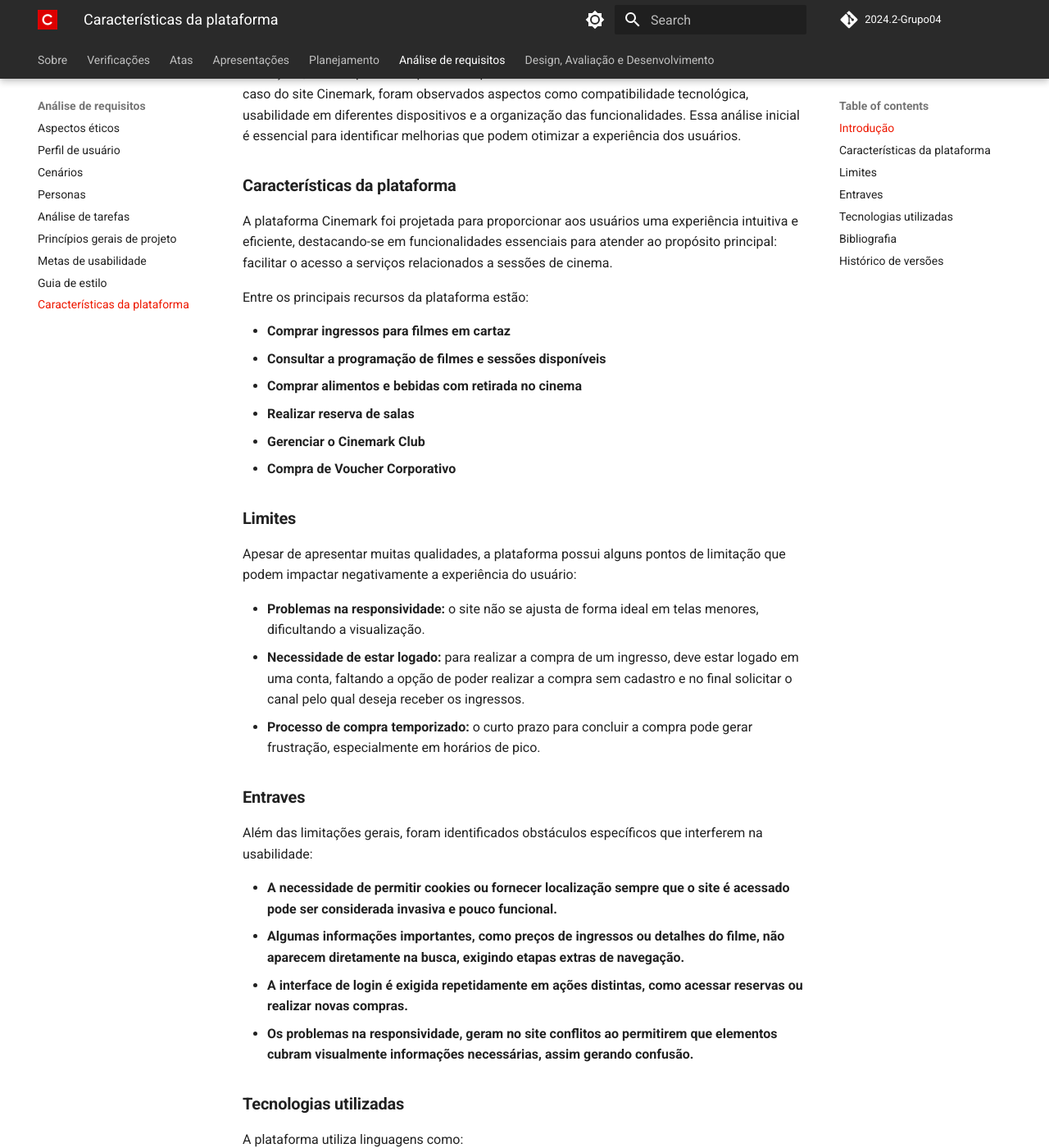
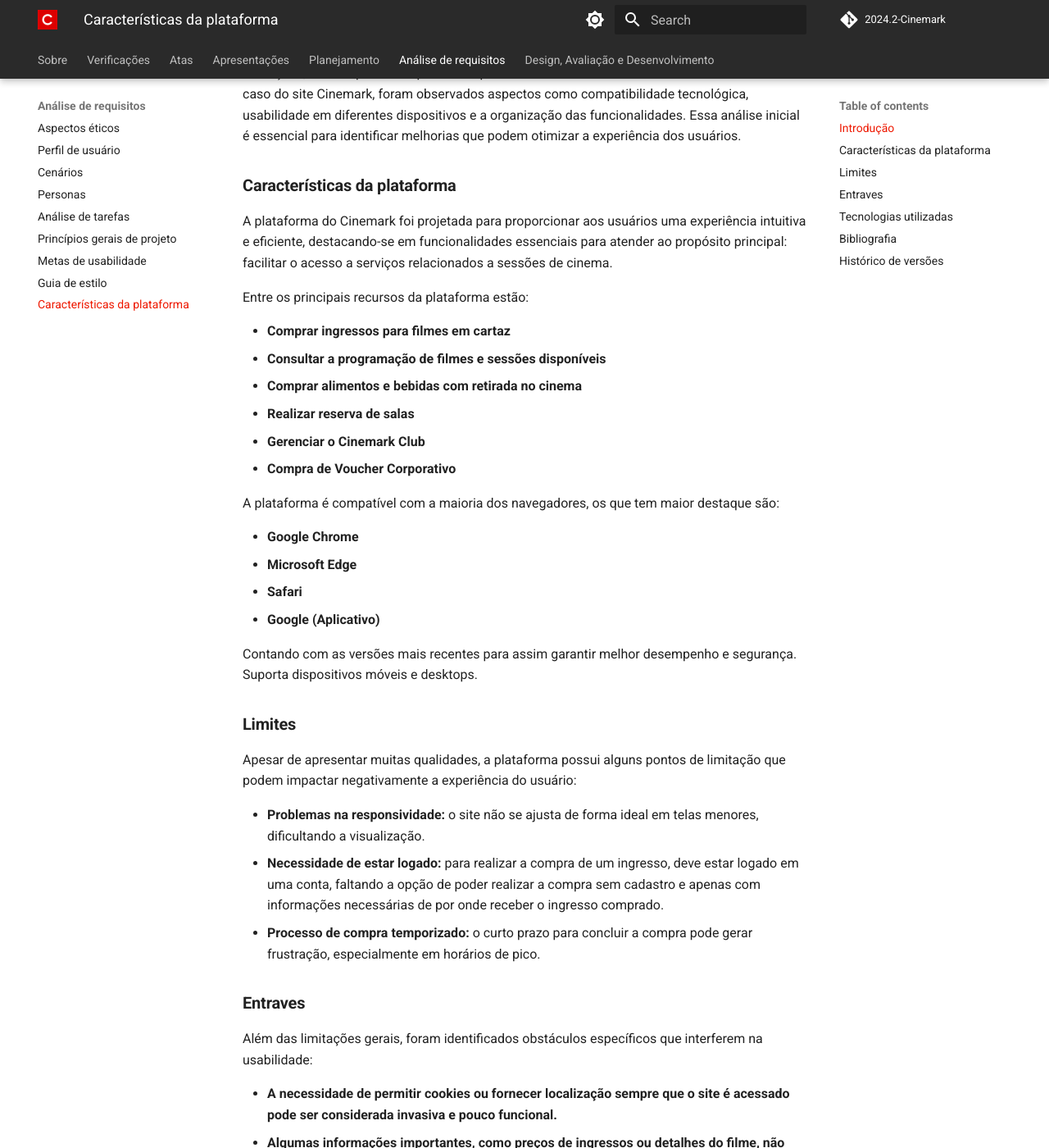
Before and after one commit to Interacao-Humano-Computador/2024.2-Grupo04, an MkDocs documentation site: the page built from docs/Analise-de-requisitos/caracteristicas-da-plataforma.md, in a window 1280 px wide and 1400 px high, scrolled down 274 px. Shown: the whole window at 82% size. Built offline with MkDocs 1.6.1 and Material for MkDocs 9.7.7, drawn with Linux system fonts in a browser that asks for light colours; comment, search, counter and statistics services are not loaded; some of the changed text lies outside the part shown.

Commit message:
correção

```diff
--- a/docs/Analise-de-requisitos/caracteristicas-da-plataforma.md
+++ b/docs/Analise-de-requisitos/caracteristicas-da-plataforma.md
@@ -4,7 +4,7 @@
 
 ### **Características da plataforma**
 
-A plataforma Cinemark foi projetada para proporcionar aos usuários uma experiência intuitiva e eficiente, destacando-se em funcionalidades essenciais para atender ao propósito principal: facilitar o acesso a serviços relacionados a sessões de cinema.
+A plataforma do Cinemark foi projetada para proporcionar aos usuários uma experiência intuitiva e eficiente, destacando-se em funcionalidades essenciais para atender ao propósito principal: facilitar o acesso a serviços relacionados a sessões de cinema.
 
 Entre os principais recursos da plataforma estão:
 
@@ -16,12 +16,22 @@
 - **Compra de Voucher Corporativo**
 
 
+A plataforma é compatível com a maioria dos navegadores, os que tem maior destaque são:
+
+- **Google Chrome**
+- **Microsoft Edge**
+- **Safari**
+- **Google (Aplicativo)**
+
+Contando com as versões mais recentes para assim garantir melhor desempenho e segurança. Suporta dispositivos móveis e desktops.
+
+
 ### **Limites**
 
 Apesar de apresentar muitas qualidades, a plataforma possui alguns pontos de limitação que podem impactar negativamente a experiência do usuário:
 
 - **Problemas na responsividade:** o site não se ajusta de forma ideal em telas menores, dificultando a visualização.
-- **Necessidade de estar logado:** para realizar a compra de um ingresso, deve estar logado em uma conta, faltando a opção de poder realizar a compra sem cadastro e no final solicitar o canal pelo qual deseja receber os ingressos.
+- **Necessidade de estar logado:** para realizar a compra de um ingresso, deve estar logado em uma conta, faltando a opção de poder realizar a compra sem cadastro e apenas com informações necessárias de por onde receber o ingresso comprado.
 - **Processo de compra temporizado:** o curto prazo para concluir a compra pode gerar frustração, especialmente em horários de pico.
 
 ### **Entraves**
@@ -54,3 +64,4 @@
 | :----: | :----------------: | :-----------------------------------------------: | :--------: | :-------------------------------------------------: | :-------------: |
 |  1.0   | Criação da página | [Ana Joyce](https://github.com/anajoyceamorim) | 02/12/2024 | [Anne de Capdeville](https://github.com/nanecapde) |   02/12/2024   |
 |  1.1   | Desenvolvimento da página | [Anne de Capdeville](https://github.com/nanecapde) | 02/12/2024 | [Ana Joyce](https://github.com/anajoyceamorim) |   03/12/2024   |
+|  1.2   | Correção da página | [Anne de Capdeville](https://github.com/nanecapde) | 02/01/2024 |  |      |
--- a/mkdocs.yml
+++ b/mkdocs.yml
@@ -1,8 +1,8 @@
 site_name: IHC - Grupo 4
 site_author: Ana, Anne, José e Pedro
 site_description: Site voltado para a documentação do Grupo 4 sobre Interação Humano-Computador
-repo_url: https://github.com/Interacao-Humano-Computador/2024.2-Grupo04
-repo_name: 2024.2-Grupo04
+repo_url: https://github.com/Interacao-Humano-Computador/2024.2-Cinemark
+repo_name: 2024.2-Cinemark
 
 nav:
   - Sobre: index.md
```
Also changed, not shown: other parts of docs/Analise-de-requisitos/caracteristicas-da-plataforma.md (+3 -3 lines).
